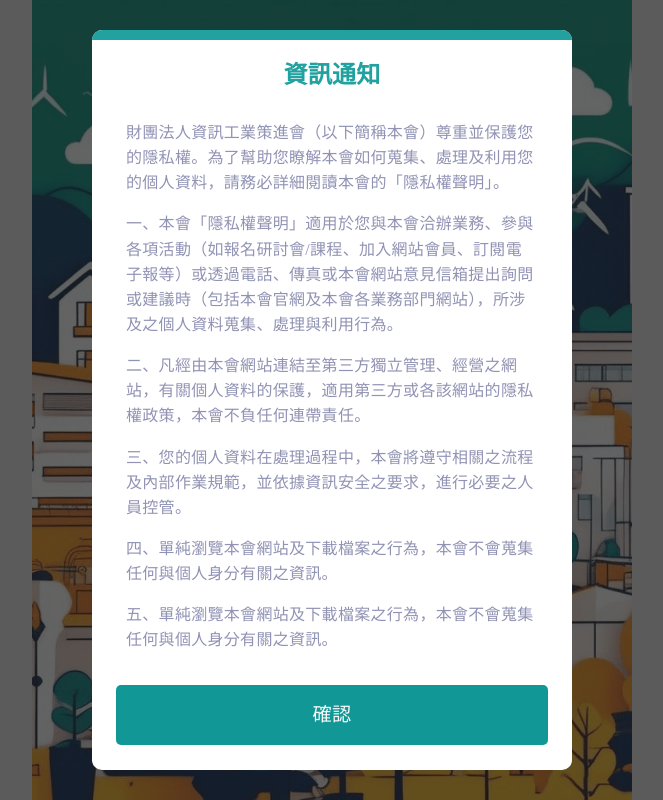
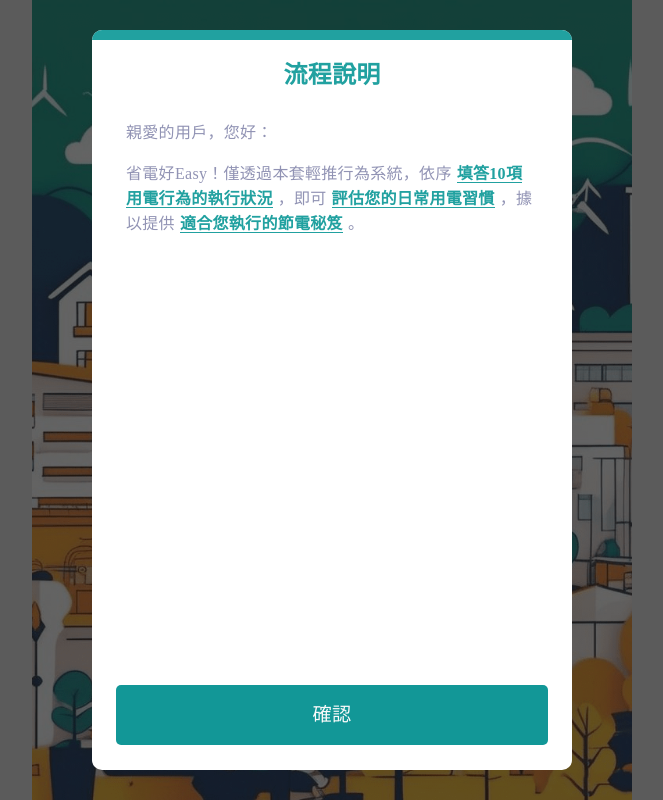
Before and after one commit to zhuang8026/iii-power-saving-tools, a React (Create React App) app: page / in a window 1280 px wide. Shown: the whole page, without its empty margins (308-971 px from the left). Built offline with nearby package versions, Linux system fonts and the light colour scheme.

Commit message:
Upgrade - [Version] 1.0.6

```diff
--- a/src/components/pages/Tool/index.js
+++ b/src/components/pages/Tool/index.js
@@ -113,24 +113,18 @@
 
     const Notification = () => {
         let text_list = [
-            '財團法人資訊工業策進會（以下簡稱本會）尊重並保護您的隱私權。為了幫助您瞭解本會如何蒐集、處理及利用您的個人資料，請務必詳細閱讀本會的「隱私權聲明」。',
-            '一、本會「隱私權聲明」適用於您與本會洽辦業務、參與各項活動（如報名研討會/課程、加入網站會員、訂閱電子報等）或透過電話、傳真或本會網站意見信箱提出詢問或建議時（包括本會官網及本會各業務部門網站），所涉及之個人資料蒐集、處理與利用行為。',
-            '二、凡經由本會網站連結至第三方獨立管理、經營之網站，有關個人資料的保護，適用第三方或各該網站的隱私權政策，本會不負任何連帶責任。',
-            '三、您的個人資料在處理過程中，本會將遵守相關之流程及內部作業規範，並依據資訊安全之要求，進行必要之人員控管。',
-            '四、單純瀏覽本會網站及下載檔案之行為，本會不會蒐集任何與個人身分有關之資訊。',
-            '五、單純瀏覽本會網站及下載檔案之行為，本會不會蒐集任何與個人身分有關之資訊。'
+            '親愛的用戶，您好：',
+            '省電好Easy！僅透過本套輕推行為系統，依序<strong>填答10項用電行為的執行狀況</strong>，即可<strong>評估您的日常用電習慣</strong>，據以提供<strong>適合您執行的節電秘笈</strong>。'
         ];
         return (
             <div className={cx('notification')}>
                 <div className={cx('inner_bg')}>
                     <div className={cx('inner')}>
                         <div className={cx('title_c')} />
-                        <div className={cx('title')}>資訊通知</div>
+                        <div className={cx('title')}>流程說明</div>
                         <div className={cx('content')}>
                             {text_list.map((ele, index) => (
-                                <p className={cx('txt')} key={index}>
-                                    {ele}
-                                </p>
+                                <p className={cx('txt')} key={index} dangerouslySetInnerHTML={{ __html: ele }} />
                             ))}
                         </div>
                         <div className={cx('btn_c')}>
--- a/src/components/pages/Tool/style.module.scss
+++ b/src/components/pages/Tool/style.module.scss
@@ -138,4 +138,11 @@
             }
         }
     }
+
+    strong {
+        color: $--color-primary;
+        // font-size: 1.4rem;
+        margin: 0 5px;
+        border-bottom: 1px solid $--color-primary;
+    }
 }
--- a/src/config.js
+++ b/src/config.js
@@ -1 +1 @@
-export const III_VERSION = "1.0.5";
+export const III_VERSION = "1.0.6";
```
